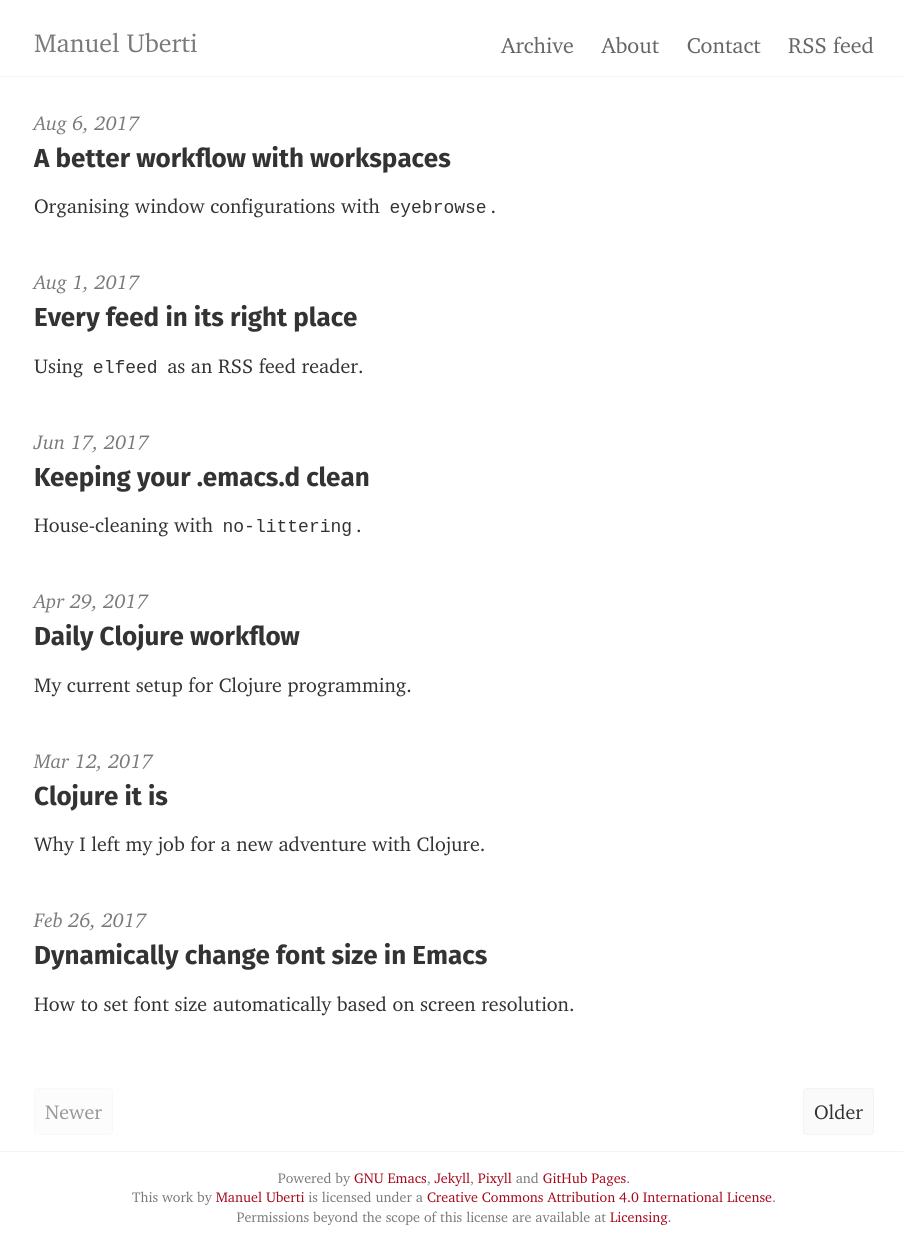
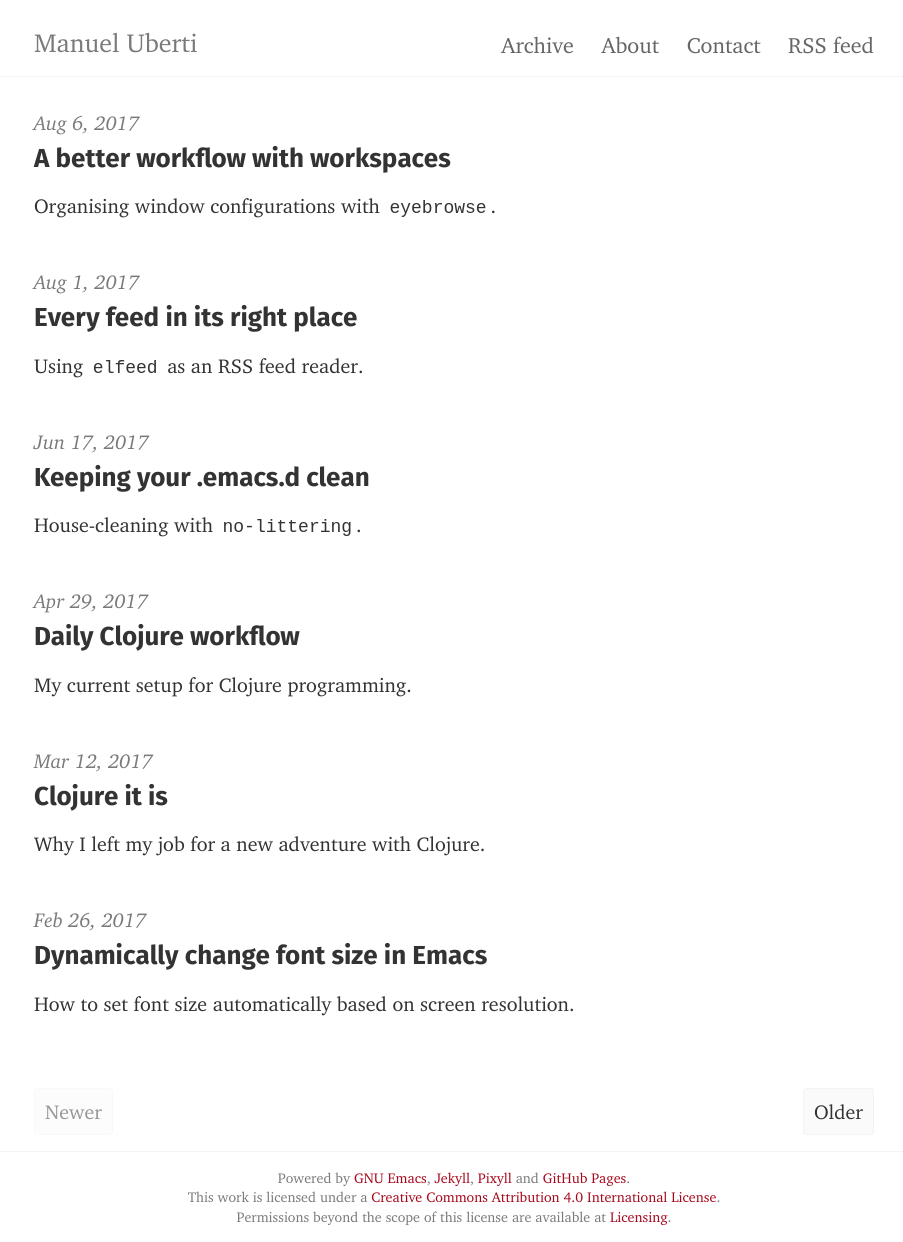
Before and after one commit to manuel-uberti/manuel-uberti.github.io, a Jekyll site: the page built from index.html, in a window 1280 px wide. Shown: the whole page, without its empty margins (186-1089 px from the left). Built offline with Jekyll 4.4.1, drawn with Linux system fonts in a browser that asks for light colours; some web fonts are replaced; the list of posts is cut into pages by our own code.

Commit message:
Remove name from footer

```diff
--- a/_includes/footer.html
+++ b/_includes/footer.html
@@ -2,7 +2,7 @@
   <div class="measure">
       <small>
           Powered by <a href="https://www.gnu.org/software/emacs/">GNU Emacs</a>, <a href="https://jekyllrb.com/">Jekyll</a>, <a href="http://pixyll.com/">Pixyll</a> and <a href="https://pages.github.com/">GitHub Pages</a>.<br/>
-          This work by <a href="https://manuel-uberti.github.io">Manuel Uberti</a> is licensed under a <a href="http://creativecommons.org/licenses/by/4.0/">Creative Commons Attribution 4.0 International License</a>.<br/>
+          This work is licensed under a <a href="http://creativecommons.org/licenses/by/4.0/">Creative Commons Attribution 4.0 International License</a>.<br/>
           Permissions beyond the scope of this license are available at <a href="https://manuel-uberti.github.io/licensing/">Licensing</a>.
       </small>
   </div>
```
